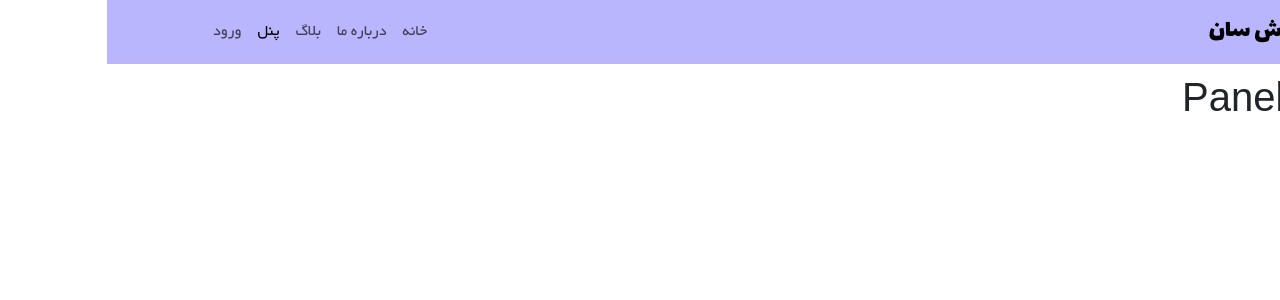
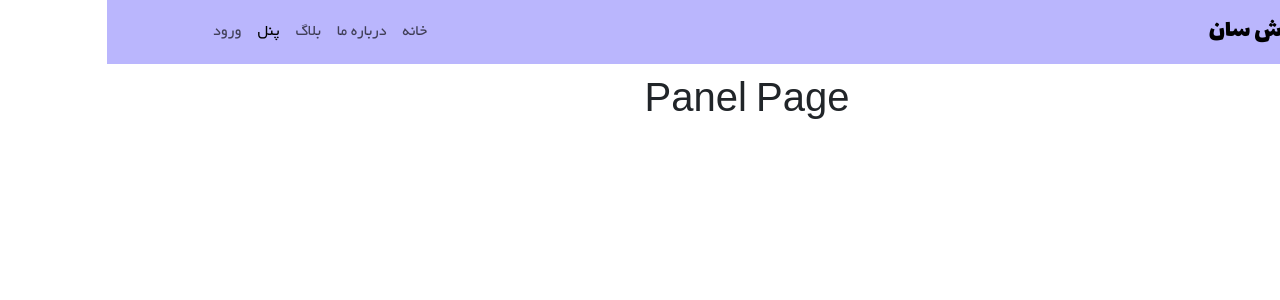
Before and after one commit to sarahdti/SPA_react, a React (Vite) app: page /panel in a window 1280 px wide. Shown: the top 300 px of the page. Built offline with nearby package versions, Linux system fonts and the light colour scheme.

Commit message:
add private routes

```diff
--- /dev/null
+++ b/src/assets/pages/PrivateRoute.jsx
@@ -0,0 +1,17 @@
+import { Navigate } from "react-router-dom";
+
+function PrivateRoute({children}){
+    const isLogin = (username) =>{
+        if(username == 'admin')return true;
+        else return false;
+    }
+    return(
+        <>
+        {isLogin('admin') ? children :(
+            <Navigate to={'/'}/>
+        )}
+       </>
+    )
+}
+
+export default PrivateRoute;
--- /dev/null
+++ b/src/assets/pages/Setting.jsx
@@ -0,0 +1,15 @@
+
+import MyNavbar from "../components/navbar/Navbar";
+function Setting (){
+
+    return(
+        <>
+
+            <div>
+            <MyNavbar/>
+            <h1 style={{textAlign:'center'}}>setting Page</h1>
+            </div>
+        </>
+    )
+}
+export default Setting
--- a/src/assets/pages/panel/Panel.jsx
+++ b/src/assets/pages/panel/Panel.jsx
@@ -1,10 +1,15 @@
+
 import MyNavbar from "../../components/navbar/Navbar"
 
 function Panel(){
+
     return(
         <>
-        <MyNavbar/>
-        <h1>Panel Page</h1>
+
+            <div>
+            <MyNavbar/>
+            <h1 style={{textAlign:'center'}}>Panel Page</h1>
+            </div>
         </>
     )
 }
--- a/src/routes.jsx
+++ b/src/routes.jsx
@@ -4,6 +4,8 @@ import Blog from "./assets/pages/blog/Blog"
 import Course from "./assets/pages/course/Course"
 import Login from "./assets/pages/login/Login"
 import Panel from "./assets/pages/panel/Panel"
+import Setting from "./assets/pages/Setting"
+import PrivateRoute from "./assets/pages/PrivateRoute"
 
 const routes =[
     {path:'/', element:<Home/>},
@@ -15,7 +17,8 @@ const routes =[
     ]},
     {path:'/course/:courseId', element:<Course/>},
     {path:'/login', element:<Login/>},
-    {path:'/panel', element:<Panel/>},
+    {path:'/panel', element:<PrivateRoute> <Panel/></PrivateRoute>},
+    {path:'/setting', element:<PrivateRoute><Setting/></PrivateRoute>}
 
 
   ]
```
